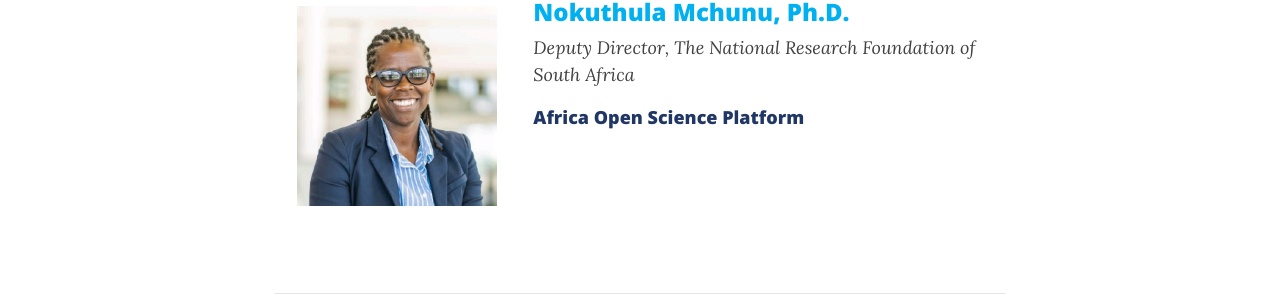
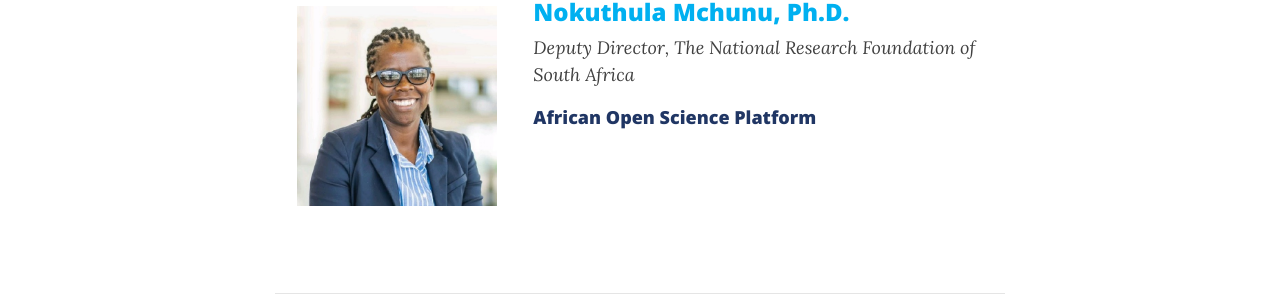
Before and after one commit to bigteamscienceconference/bigteamscienceconference.github.io, a Jekyll site: the page built from index.md, in a window 1280 px wide and 900 px high, scrolled down 1425 px. Shown: the part 155-455 px from the top of the window. Built offline with Jekyll 4.4.1, drawn with Linux system fonts in a browser that asks for light colours; nearby versions of some CDN libraries; comment, search, counter and statistics services are not loaded.

Commit message:
Update index.md

```diff
--- a/index.md
+++ b/index.md
@@ -67,12 +67,12 @@
     <div class="row">
       <div class="col-sm-4 col-xs-6" align="center">
         <br>
-        <a href="https://www.nrf.ac.za/" target="_blank"><img src="/assets/img/Mchunu_headshot.jpg" alt="Nokuthula Mchunu, Ph.D." width="200" height="200"></a>
+        <a href="https://codata.org/appointment-of-director-and-deputy-director-of-the-african-open-science-platform/" target="_blank"><img src="/assets/img/Mchunu_headshot.jpg" alt="Nokuthula Mchunu, Ph.D." width="200" height="200"></a>
       </div>
       <div class="col-sm-8">
-        <h3><a href="https://www.nrf.ac.za/" target="_blank">Nokuthula Mchunu, Ph.D.</a></h3>
+        <h3><a href="https://codata.org/appointment-of-director-and-deputy-director-of-the-african-open-science-platform/" target="_blank">Nokuthula Mchunu, Ph.D.</a></h3>
         <i>Deputy Director, The National Research Foundation of South Africa</i>
-        <h4>Africa Open Science Platform</h4>
+        <h4>African Open Science Platform</h4>
       </div>
     </div>
   </div>
```
